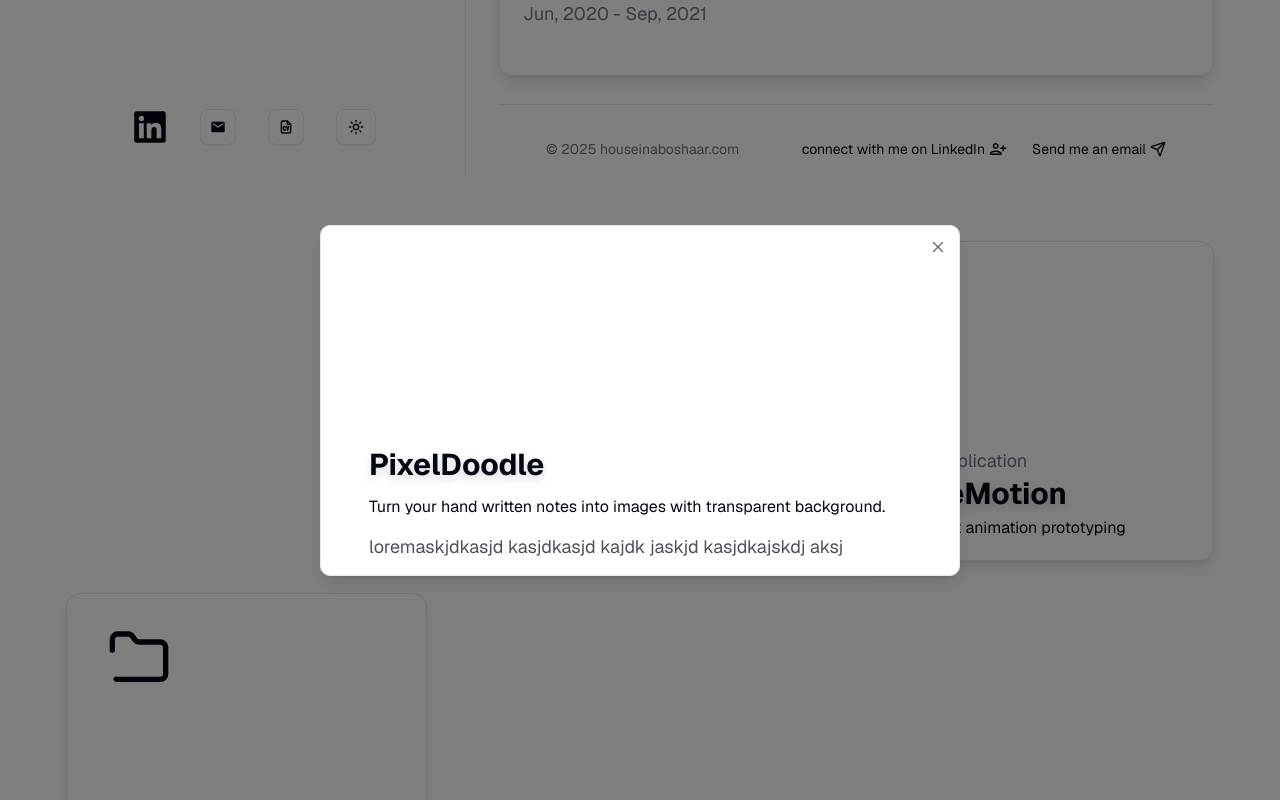
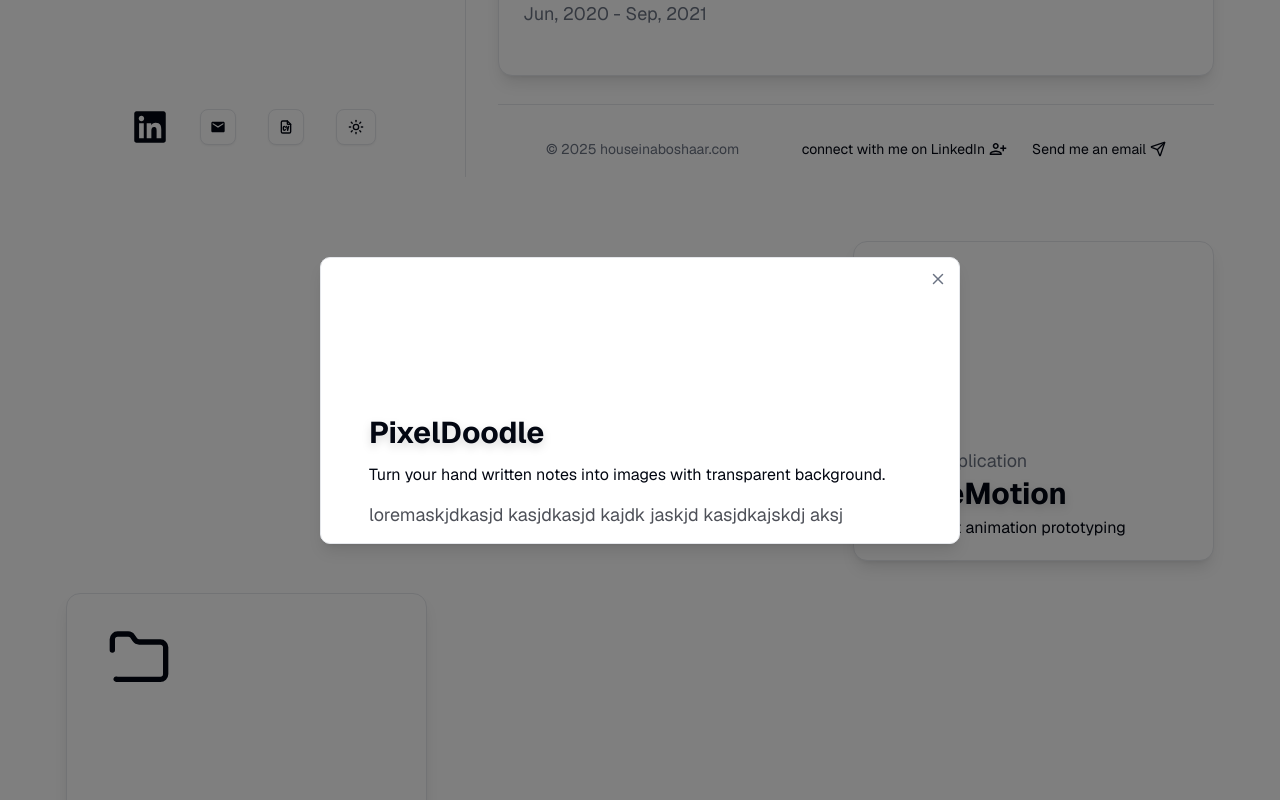
Before and after one commit to HouseinIsProgramming/aMoreElegantPortfolio, a Next.js app: page / in a window 1280 px wide. Both pictures are taken after a click on the element 443 px from the left and 2822 px from the top of the page. Shown: the part 2422-3222 px from the top of the page. Built offline with nearby package versions, Linux system fonts and the light colour scheme.

Commit message:
looks good

```diff
--- a/components/morphing-bentocard.jsx
+++ b/components/morphing-bentocard.jsx
@@ -20,7 +20,15 @@ export const MorphingBentocard = (props) => {
   const [isHovered, setIsHovered] = useState(false);
   const [isOpenDialog, setIsOpenDialog] = useState(false);
 
-  const handleClose = () => setIsOpenDialog(false);
+  const handleClose = () => {
+    setIsOpenDialog(false);
+    setTimeout(() => {
+      setIsHovered(true);
+    }, 100);
+    setTimeout(() => {
+      setIsHovered(false);
+    }, 1500);
+  };
 
   const layoutId = `card-modal-${props.data?.id || "unique"}`;
 
@@ -56,7 +64,7 @@ export const MorphingBentocard = (props) => {
             </sub>
             <motion.h2
               layoutId={layoutId + "title"}
-              transition={{ duration: 0.2 }}
+              transition={{ duration: 0.2, ease: "easeInOut", type: "tween" }}
             >
               {props.data.title}
             </motion.h2>
@@ -91,7 +99,10 @@ export const MorphingBentocard = (props) => {
               >
                 <MotionCardContent className="flex flex-col justify-between">
                   <div>
-                    <motion.h2 className="mt-48" layoutId={layoutId + "title"}>
+                    <motion.h2
+                      className="ml-0 mt-32"
+                      layoutId={layoutId + "title"}
+                    >
                       {props.data.title}
                     </motion.h2>
                     <div className="relative mt-2">
```
